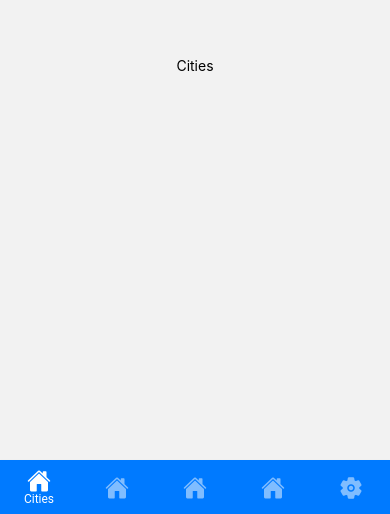
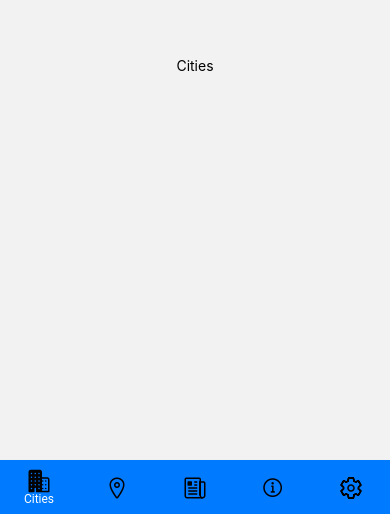
Before and after one commit to StefanErceg/geo-assistant, a React Native app: screen / in a window 390 px wide. Shown: the part 330-844 px from the top of the page. Built offline with nearby package versions, Linux system fonts and the light colour scheme.

Commit message:
navigation reworked

```diff
--- a/package.json
+++ b/package.json
@@ -20,7 +20,6 @@
     "react-native-paper": "^4.12.1",
     "react-native-safe-area-context": "4.2.4",
     "react-native-screens": "~3.11.1",
-    "react-native-vector-icons": "^9.1.0",
     "react-native-web": "0.17.7"
   },
   "devDependencies": {
--- /dev/null
+++ b/src/consts/pages.ts
@@ -0,0 +1,5 @@
+export const citiesPage = "Cities";
+export const locationsPage = "Locations";
+export const newsPage = "News";
+export const generalPage = "General";
+export const settingsPage = "Settings";
--- /dev/null
+++ b/src/navigation/icons.ts
@@ -0,0 +1,35 @@
+import {
+  citiesPage,
+  generalPage,
+  locationsPage,
+  newsPage,
+  settingsPage,
+} from "../consts/pages";
+
+export interface Icon {
+  nonFocused: string;
+  focused: string;
+}
+
+export const icons: { [key: string]: Icon } = {
+  [citiesPage]: {
+    nonFocused: "business-outline",
+    focused: "business",
+  },
+  [locationsPage]: {
+    nonFocused: "location-outline",
+    focused: "location",
+  },
+  [newsPage]: {
+    nonFocused: "newspaper-outline",
+    focused: "newspaper",
+  },
+  [generalPage]: {
+    nonFocused: "information-circle-outline",
+    focused: "information-circle",
+  },
+  [settingsPage]: {
+    nonFocused: "settings-outline",
+    focused: "settings",
+  },
+};
--- a/src/navigation/index.tsx
+++ b/src/navigation/index.tsx
@@ -1,13 +1,10 @@
 import React from "react";
 import { NavigationContainer } from "@react-navigation/native";
 import { createMaterialBottomTabNavigator } from "@react-navigation/material-bottom-tabs";
-import { Cities } from "../views/Cities";
-import { Locations } from "../views/Locations";
-import { News } from "../views/News";
-import { General } from "../views/General";
-import { Settings } from "../views/Settings";
 
 import Ionicons from "react-native-vector-icons/Ionicons";
+import { pages } from "./pages";
+import { icons } from "./icons";
 
 const Tab = createMaterialBottomTabNavigator();
 
@@ -16,25 +13,20 @@ export const Navigation = () => {
     <NavigationContainer>
       <Tab.Navigator
         screenOptions={({ route }) => ({
-          tabBarIcon: ({ focused, color }) => {
-            let iconName;
-
-            if (route.name === "Cities") {
-              iconName = focused ? "home" : "home-outline";
-            } else if (route.name === "Settings") {
-              iconName = focused ? "settings" : "settings";
-            } else iconName = "home";
-            return <Ionicons name={iconName} size={24} color={color} />;
+          tabBarIcon: ({ focused }) => {
+            const icon = icons[route?.name];
+            return (
+              <Ionicons
+                name={focused ? icon?.focused : icon?.nonFocused}
+                size={24}
+              />
+            );
           },
-          tabBarActiveTintColor: "tomato",
-          tabBarInactiveTintColor: "green",
         })}
       >
-        <Tab.Screen name="Cities" component={Cities} />
-        <Tab.Screen name="Locations" component={Locations} />
-        <Tab.Screen name="News" component={News} />
-        <Tab.Screen name="General" component={General} />
-        <Tab.Screen name="Settings" component={Settings} />
+        {pages?.map((page, index) => (
+          <Tab.Screen key={index} {...page} />
+        ))}
       </Tab.Navigator>
     </NavigationContainer>
   );
--- /dev/null
+++ b/src/navigation/pages.ts
@@ -0,0 +1,25 @@
+import { Cities } from "../views/Cities";
+import { General } from "../views/General";
+import { Locations } from "../views/Locations";
+import { News } from "../views/News";
+import { Settings } from "../views/Settings";
+import {
+  citiesPage,
+  generalPage,
+  locationsPage,
+  newsPage,
+  settingsPage,
+} from "../consts/pages";
+
+export interface Page {
+  name: string;
+  component: () => JSX.Element;
+}
+
+export const cities: Page = { name: citiesPage, component: Cities };
+export const locations: Page = { name: locationsPage, component: Locations };
+export const news: Page = { name: newsPage, component: News };
+export const general: Page = { name: generalPage, component: General };
+export const settings: Page = { name: settingsPage, component: Settings };
+
+export const pages = [cities, locations, news, general, settings];
--- a/src/navigation/routes.ts
+++ /dev/null
@@ -1,5 +0,0 @@
-export const routes = [
-  { key: "cities", title: "Cities", icon: "queue-music" },
-  { key: "locations", title: "Locations", icon: "album" },
-  { key: "news", title: "News", icon: "history" },
-];
```
Also changed, not shown: 1 other file (tests, documents, lock files or other folders).
